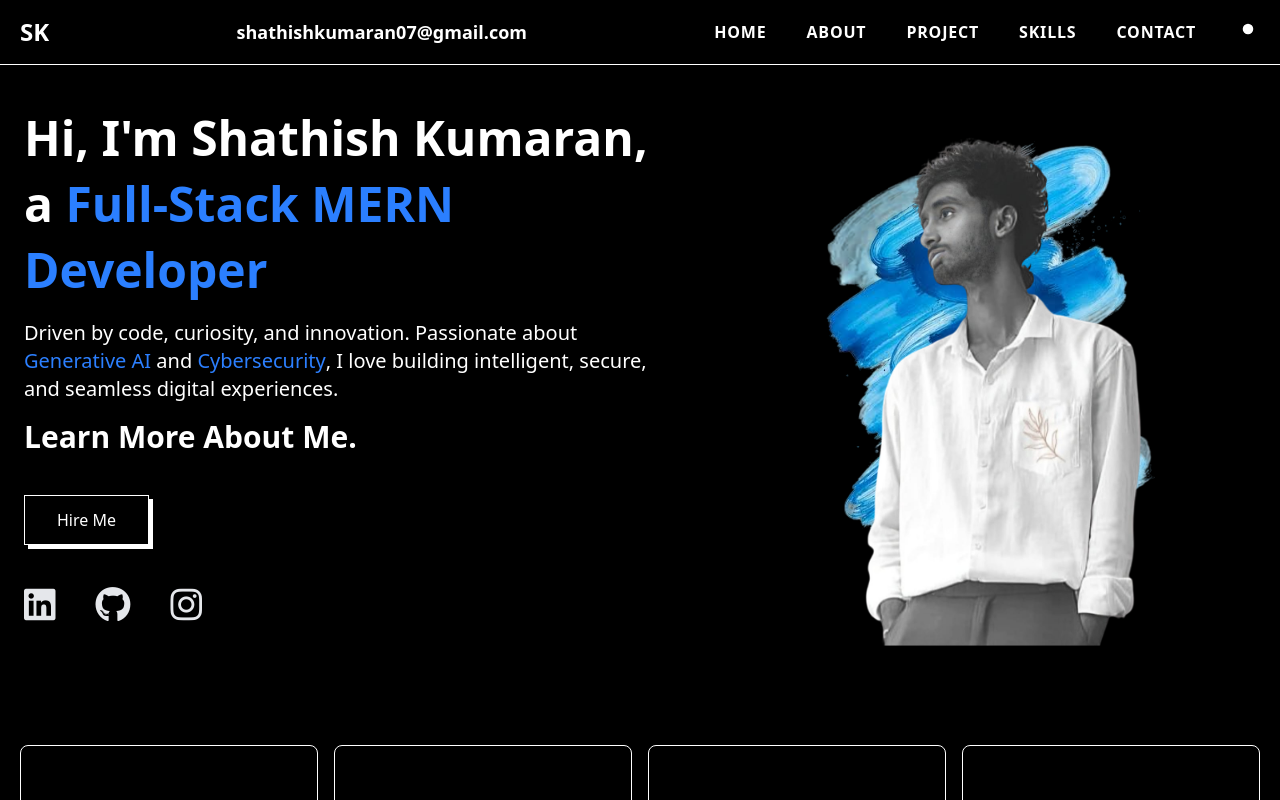
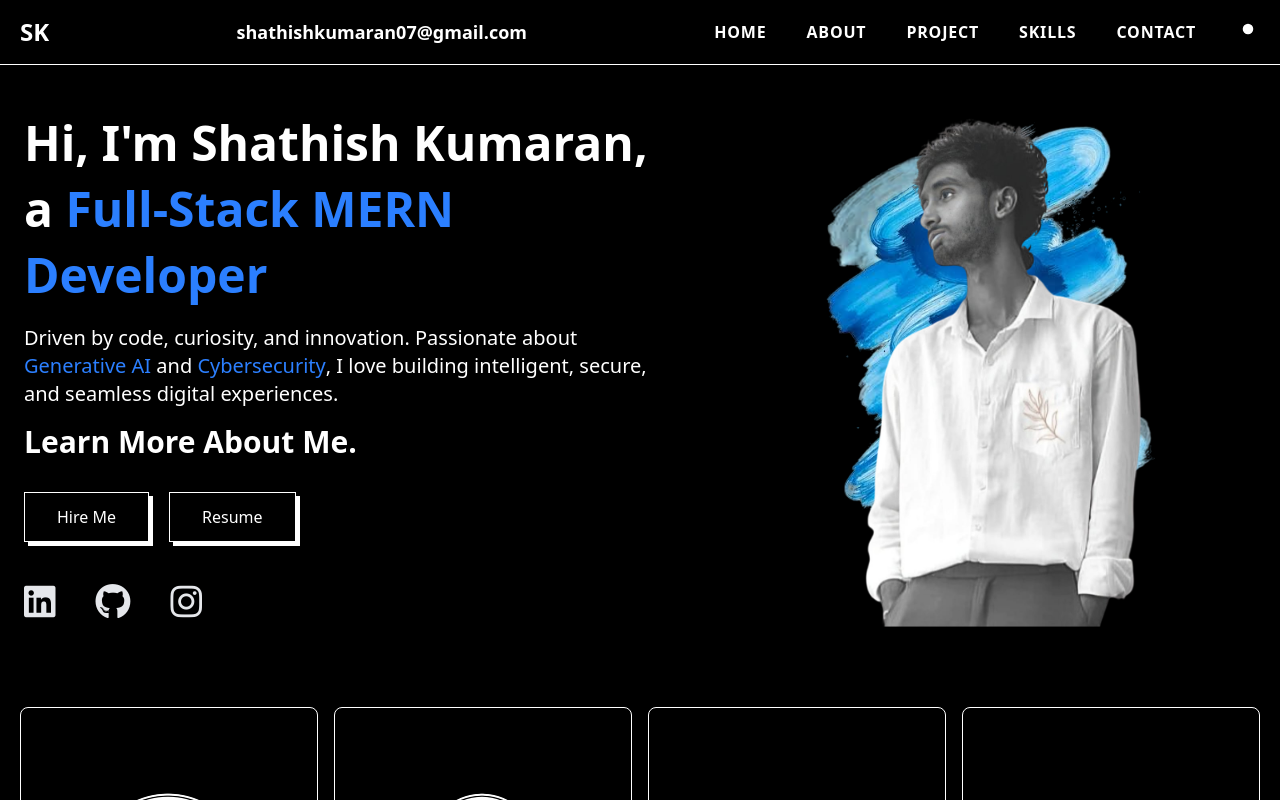
Before and after one commit to Shathish2004/Shathish-Portfolio, a React (Vite) app: page / in a window 1280 px wide. Shown: the top 800 px of the page. Built offline with nearby package versions, Linux system fonts and the light colour scheme.

Commit message:
Added resume and ExtraCurricular activities to the About section

```diff
--- a/src/components/About.jsx
+++ b/src/components/About.jsx
@@ -37,8 +37,23 @@ const About = () => {
         </div>
       </div>
 
+      {/* Resume Button */}
+      <div className="flex justify-center md:justify-start mt-6 mb-5">
+        <a
+          className="text-lg px-3 py-3 border border-gray-700 hover:bg-blue-600 hover:text-white
+            button-shadow
+               transform hover:scale-105"
+          target="_blank"
+          href="https://drive.google.com/file/d/1D7-g0N3uOJIAfTsJOsjQRm92pQGx9qMI/view?usp=sharing"
+          rel="noopener noreferrer"
+        >
+          View Resume
+        </a>
+      </div>
+
+
       {/* Social Links */}
-      <div className="flex mt-5 md:mt-5 lg:mt-5 mb-15 justify-center md:justify-start space-x-6 sm:space-x-10">
+      <div className="flex mt-10 mb-15 justify-center md:justify-start space-x-6 sm:space-x-10">
         {[
           { href: "https://www.linkedin.com/in/shathish-kumaran-05a298325/", icon: "fab fa-linkedin", color: "hover:text-blue-600" },
           { href: "https://github.com/SHATHISH-07", icon: "fab fa-github", color: "hover:text-gray-600" },
@@ -159,6 +174,52 @@ const About = () => {
         <ExperienceTimeline />
       </div>
 
+      {/* ExtraCurricular Activities  */}
+      <div className="text-center md:text-left my-10">
+        <h1 className="text-4xl font-bold inline-block pb-2">Extra Curricular Activities</h1>
+
+        <div className="mt-4 grid grid-cols-1 md:grid-cols-3 gap-4">
+          <div className="p-4 ">
+            <h2 className="text-xl font-bold text-blue-600 dark:text-blue-500">KRIYA 2025</h2>
+            <p className="text-gray-700 dark:text-gray-200 mt-1">Attended a workshop on AI-Driven Resilient Cybersecurity at PSG College of Technology.
+            </p>
+          </div>
+
+          <div className="p-4 ">
+            <h2 className="text-xl font-bold text-blue-600 dark:text-blue-500">KNOWMEET 2K24</h2>
+            <p className="text-gray-700 dark:text-gray-200 mt-1">Attended a workshop on AWS Cloud at Knowledge Institute of Technology.
+            </p>
+          </div>
+          <div className="p-4 ">
+            <h2 className="text-xl font-bold text-blue-600 dark:text-blue-500">KNOWMEET 2K23</h2>
+            <p className="text-gray-700 dark:text-gray-200 mt-1">Secured 3rd place in the 2023 Incognito Tech Challenge at Knowledge Institute of Technology, which featured two rounds: Canva design in the first round and programming in the second round.
+            </p>
+          </div>
+
+          <div className="p-4 ">
+            <h2 className="text-xl font-bold text-blue-600 dark:text-blue-500">SAMHITA&apos;24</h2>
+            <p className="text-gray-700 dark:text-gray-200 mt-1">Attended a workshop on Deep Learning with Quantum Computing at Madras Institute of Technology.
+            </p>
+          </div>
+
+          <div className="p-4 ">
+            <h2 className="text-xl font-bold text-blue-600 dark:text-blue-500">GENIO 2K23</h2>
+            <p className="text-gray-700 dark:text-gray-200 mt-1">Participated in a symposium at Anna University Regional Campus, Coimbatore, engaging in various technical and non-technical events.
+            </p>
+          </div>
+
+          <div className="p-4 ">
+            <h2 className="text-xl font-bold text-blue-600 dark:text-blue-500">TIETSYMPO 2K23</h2>
+            <p className="text-gray-700 dark:text-gray-200 mt-1">Secured 1st place in the 2023 Paper Presentation at Tagore Institute of Engineering and Technology for presenting a paper on Intelligent Automation.
+            </p>
+          </div>
+        </div>
+
+      </div>
+
+
+
+      {/* Hobbies */}
       <div className="text-center md:text-left my-10 ">
         <h1 className="text-4xl font-bold  inline-block pb-2">
           Hobbies & Interests
--- a/src/components/AboutHome.jsx
+++ b/src/components/AboutHome.jsx
@@ -41,9 +41,26 @@ const AboutHome = () => {
             Learn More About Me.
           </p>
 
-          <button onClick={() => navigate("/contact")} className="border-1 my-10 py-3 px-8 cursor-pointer button-shadow hover:bg-blue-600 hover:text-white ">Hire Me</button>
+          <div className="flex flex-wrap items-center justify-center md:justify-start gap-5 mt-8">
+            <button
+              onClick={() => navigate("/contact")}
+              className="border-1 py-3 px-8 cursor-pointer button-shadow hover:bg-blue-600 hover:text-white"
+            >
+              Hire Me
+            </button>
 
-          <div className="flex mb-10 justify-center md:justify-start space-x-6 sm:space-x-10">
+            <a
+              className="border-1 py-3 px-8 cursor-pointer button-shadow hover:bg-blue-600 hover:text-white"
+              target="_blank"
+              href="https://drive.google.com/file/d/1D7-g0N3uOJIAfTsJOsjQRm92pQGx9qMI/view?usp=sharing"
+              rel="noopener noreferrer"
+            >
+              Resume
+            </a>
+          </div>
+
+
+          <div className="flex  mt-10 justify-center md:justify-start space-x-6 sm:space-x-10">
             {[
               { href: "https://www.linkedin.com/in/shathish-kumaran-05a298325/", icon: "fab fa-linkedin", color: "hover:text-blue-600" },
               { href: "https://github.com/SHATHISH-07", icon: "fab fa-github", color: "hover:text-gray-500" },
```
